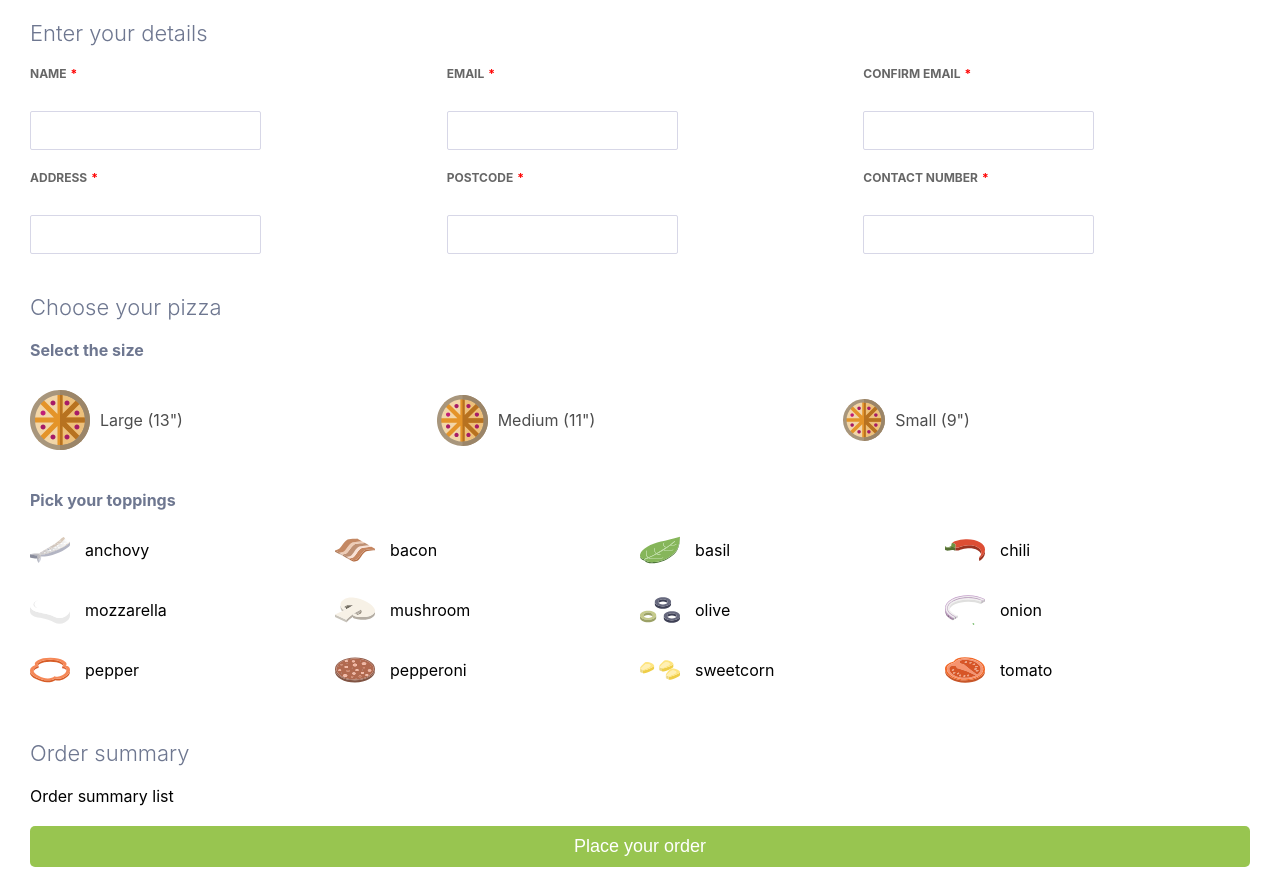
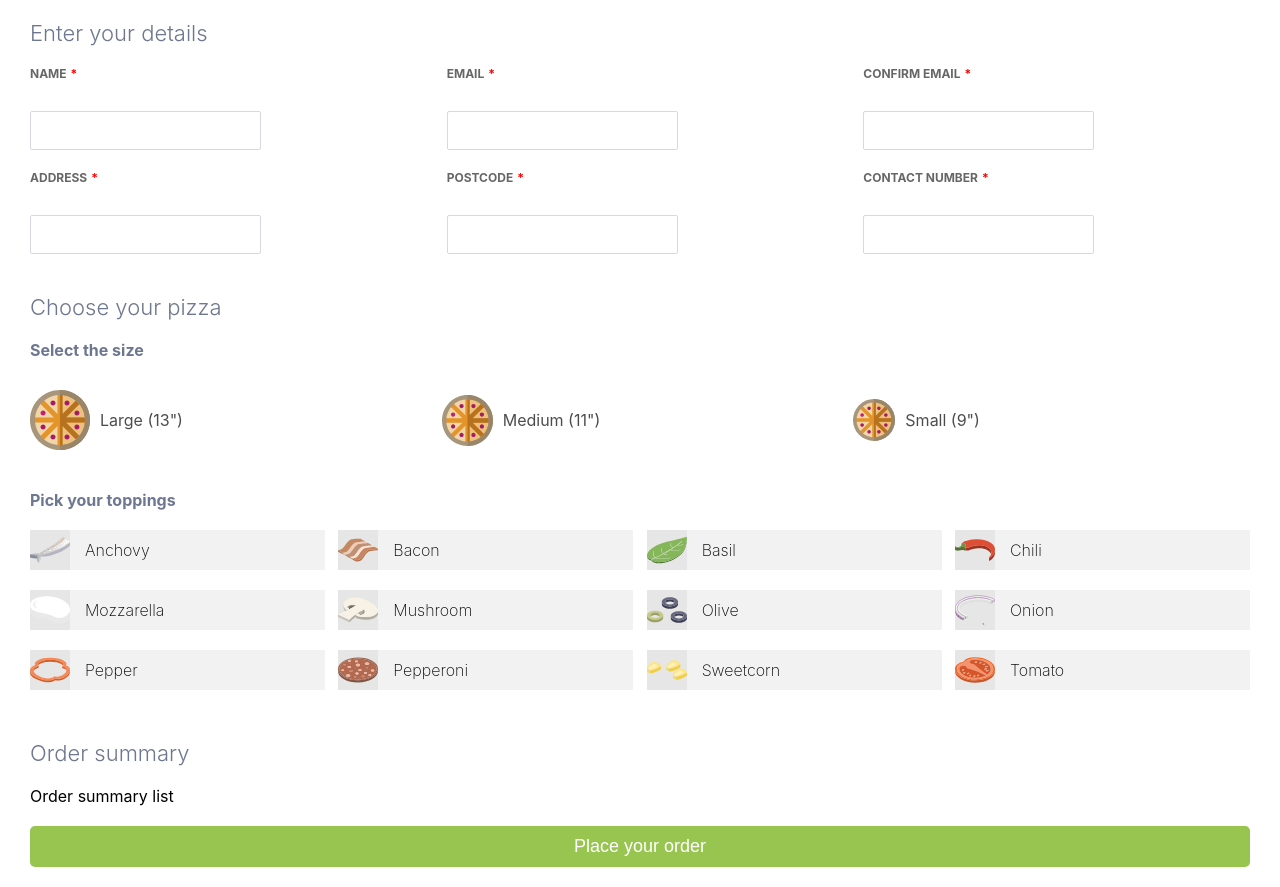
Before and after one commit to yujiawei427/react-pizza-order, a React (Create React App) app: page / in a window 1280 px wide. Built offline with nearby package versions, Linux system fonts and the light colour scheme.

Commit message:
before state

```diff
--- a/src/components/ChooseYourPizza/ChooseYourPizza.jsx
+++ b/src/components/ChooseYourPizza/ChooseYourPizza.jsx
@@ -33,22 +33,23 @@ const Title = styled.h3`
 
 const SizeLayout = styled.div`
   display: flex;
+  justify-content: space-between;
   align-items: center;
 `;
 
 const SizeItem = styled.div`
-  width: calc(100%/3);
-  justify-content: space-between;
+  width: calc(100%/3 - 10px);
   margin: 20px 0;
 `;
 
 const ToppingLayout = styled.div`
   display: flex;
   flex-wrap: wrap;
+  justify-content: space-between;
 `;
 
 const ToppingItem = styled.div`
-  width: calc(100%/4);
+  width: calc(100%/4 - 10px);
   margin: 10px 0;
 `;
 
@@ -73,7 +74,7 @@ const ChooseYourPizza = () => (
       <Title>Pick your toppings</Title>
       <ToppingLayout>
         {TOPPINGS.map((topping) => (
-          <ToppingItem>
+          <ToppingItem key={topping}>
             <Topping name={topping}/>
           </ToppingItem>
         ))}
--- a/src/components/ChooseYourPizza/Components/Topping/Topping.jsx
+++ b/src/components/ChooseYourPizza/Components/Topping/Topping.jsx
@@ -17,16 +17,21 @@ import tomato from './assets/tomato.svg';
 const Layout = styled.div`
   display: flex;
   align-items: center;
+  background: rgba(0,0,0,0.05);
   cursor: pointer;
 `;
 
 const Image = styled.img`
   height: 40px;
   width: 40px;
+  background-color: #e6e6e6;
+  box-sizing: content-box;
 `;
 
 const Name = styled.div`
   padding-left: 15px;
+  font-weight: 250;
+  text-transform: capitalize;
 `;
 
 const TOPPING_IMAGE = {
```
